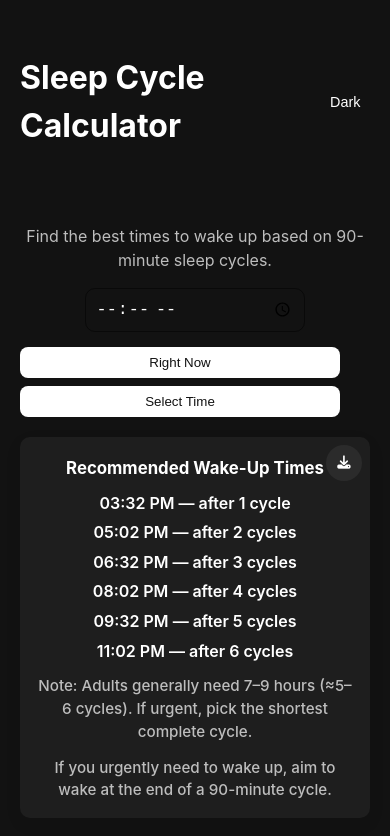
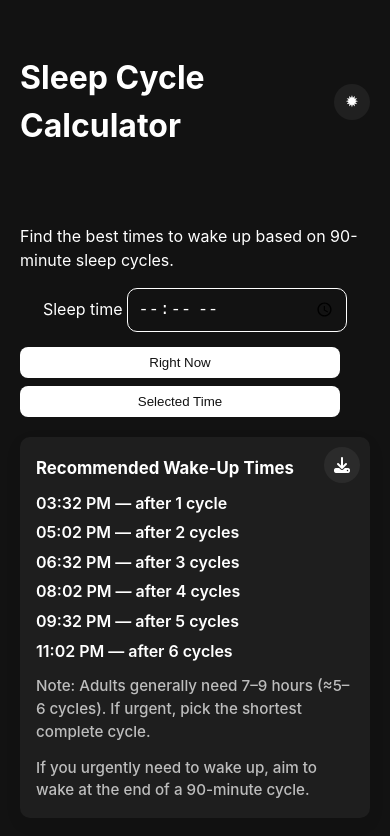
Before and after one commit to iantolentino/Sleep-Cycle-Calculator, a plain HTML site: page index.html in a window 390 px wide. Both pictures are taken after a click on the button "Right Now". Drawn offline with nearby package versions, Linux system fonts and the light colour scheme.

Commit message:
Adjusted buttons, buttons to icon and Mobile Responsiveness

```diff
--- a/index.html
+++ b/index.html
@@ -18,7 +18,10 @@
     <div class="container header-container">
       <h1>Sleep Cycle Calculator</h1>
       <div class="header-actions">
-        <button id="theme-toggle" class="btn small">Dark</button>
+        <!-- Theme toggle icon -->
+        <button id="theme-toggle" class="icon-button" title="Toggle theme">
+          <span id="theme-icon">✹</span>
+        </button>
       </div>
     </div>
   </header>
@@ -32,21 +35,16 @@
         <input type="time" id="sleepInput" class="time-input-field" aria-label="Sleep start time">
         <div class="button-group">
           <button id="rightNowBtn" class="btn primary">Right Now</button>
-          <button id="selectTimeBtn" class="btn primary">Select Time</button>
+          <button id="selectTimeBtn" class="btn primary">Selected Time</button>
         </div>
       </div>
 
-      <!-- Result container: icon is inside here and positioned top-right -->
+      <!-- Result container -->
       <div id="result" class="result" aria-live="polite" style="display:none;">
         <button id="downloadBtn" class="icon-button" title="Download result as image" aria-label="Download result">
           <i class="fa-solid fa-download"></i>
         </button>
-
-        <!-- result content goes here -->
         <div id="resultContent" class="result-content"></div>
-      </div>
-
-      <div class="notes">
       </div>
     </div>
   </main>
--- a/script.js
+++ b/script.js
@@ -31,12 +31,10 @@ document.addEventListener("DOMContentLoaded", () => {
       return;
     }
 
-    // temporarily hide the download button so it isn't part of the image
     const btn = document.getElementById('downloadBtn');
     const prevDisplay = btn.style.display;
     btn.style.display = 'none';
 
-    // Ensure the element is visible for capture
     resultEl.style.display = 'block';
 
     try {
@@ -53,21 +51,16 @@ document.addEventListener("DOMContentLoaded", () => {
       console.error('Error capturing result:', e);
       alert('Unable to create image. See console for details.');
     } finally {
-      // restore button visibility
       btn.style.display = prevDisplay || '';
     }
   });
 });
 
-/**
- * Calculate recommended wake times (90-minute cycles) from sleepTime (Date).
- * Renders results inside #resultContent and shows #result.
- */
 function calculateCycles(sleepTime) {
   const resultDiv = document.getElementById('result');
   const resultContent = document.getElementById('resultContent');
-  const cycleLength = 90; // minutes
-  const maxCycles = 6; // show up to 6 cycles (≈9 hours)
+  const cycleLength = 90;
+  const maxCycles = 6;
 
   const lines = [];
   for (let i = 1; i <= maxCycles; i++) {
@@ -80,23 +73,27 @@ function calculateCycles(sleepTime) {
     <h3>Recommended Wake-Up Times</h3>
     ${lines.join("\n")}
     <div class="result-note">Note: Adults generally need 7–9 hours (≈5–6 cycles). If urgent, pick the shortest complete cycle.</div>
-     <div class="result-note">If you urgently need to wake up, aim to wake at the end of a 90-minute cycle.</div>
+    <div class="result-note">If you urgently need to wake up, aim to wake at the end of a 90-minute cycle.</div>
   `;
   resultContent.innerHTML = html;
   resultDiv.style.display = 'block';
 }
 
-/** simple theme toggle between .dark and .light */
 function toggleTheme() {
   const body = document.body;
-  const btn = document.getElementById('theme-toggle');
+  const icon = document.getElementById('theme-icon');
+
   if (body.classList.contains('dark')) {
     body.classList.remove('dark');
     body.classList.add('light');
-    btn.innerText = 'Light';
+    icon.textContent = '⏾';
   } else {
     body.classList.remove('light');
     body.classList.add('dark');
-    btn.innerText = 'Dark';
+    icon.textContent = '✹';
   }
+
+  // Rotation effect
+  icon.classList.add('rotate');
+  setTimeout(() => icon.classList.remove('rotate'), 500);
 }
--- a/styles.css
+++ b/styles.css
@@ -1,7 +1,7 @@
 /* Reset */
 * { box-sizing: border-box; margin: 0; padding: 0; }
 
-/* Theme variables (dark default) */
+/* Theme variables */
 body.dark {
   --bg: #121212;
   --text: #ffffff;
@@ -10,6 +10,7 @@ body.dark {
   --result-bg: #1e1e1e;
   --icon-bg: rgba(255,255,255,0.06);
   --icon-hover: rgba(255,255,255,0.12);
+  --border-color: #ffffff;
 }
 
 body.light {
@@ -20,6 +21,7 @@ body.light {
   --result-bg: #f6f8fa;
   --icon-bg: rgba(0,0,0,0.06);
   --icon-hover: rgba(0,0,0,0.12);
+  --border-color: #000000;
 }
 
 /* Base */
@@ -46,64 +48,8 @@ header .header-container {
 }
 .header-actions { display: flex; gap: 0.5rem; }
 
-.btn {
-  border: none;
-  border-radius: 8px;
-  padding: 0.5rem 0.85rem;
-  cursor: pointer;
-  background: transparent;
-  color: var(--text);
-  transition: background 0.15s ease, transform 0.08s ease;
-}
-.btn.small { padding: 0.35rem 0.6rem; font-size: 0.9rem; }
-
-/* Primary button */
-.btn.primary {
-  background: var(--text);
-  color: var(--bg);
-}
-.btn.primary:hover { opacity: 0.95; transform: translateY(-1px); }
-
-/* Centered input box */
-.center-box { text-align: center; }
-.desc { margin-bottom: 1rem; color: var(--muted); }
-
-.input-box { margin: 1rem 0 1.25rem; }
-.time-input-field {
-  width: 70%;
-  max-width: 280px;
-  padding: 0.6rem;
-  font-size: 1.05rem;
-  border-radius: 10px;
-  border: 1px solid rgba(0, 0, 0, 0.486);
-  background: transparent;
-  color: var(--text);
-}
-
-/* Button group below input */
-.button-group { margin-top: 0.9rem; display:flex; justify-content:center; gap:0.8rem; flex-wrap:wrap; }
-
-/* Result container */
-.result {
-  position: relative;        /* so the icon can be positioned inside */
-  margin-top: 1.25rem;
-  padding: 1.6rem 1rem 1rem 1rem; /* extra top padding to avoid overlap with icon */
-  border-radius: 10px;
-  background: var(--result-bg);
-  color: var(--text);
-  box-shadow: 0 6px 18px rgba(0,0,0,0.06);
-}
-
-/* Make sure the result content lines are clear */
-.result-content h3 { margin-bottom: 0.6rem; font-size:1.05rem; }
-.result-line { margin: 0.35rem 0; font-weight:600; }
-.result-note { margin-top: 0.8rem; color: var(--muted); font-weight:500; font-size:0.95rem; }
-
-/* Download Icon Button inside the result box (top-right corner) */
+/* Theme toggle button styled like icon button */
 .icon-button {
-  position: absolute;
-  top: 10px;
-  right: 10px;
   width: 40px;
   height: 40px;
   border-radius: 50%;
@@ -114,25 +60,81 @@ header .header-container {
   color: var(--text);
   border: none;
   cursor: pointer;
+  font-size: 1.2rem;
   transition: background 0.12s ease, transform 0.08s ease;
-  z-index: 10;
 }
 .icon-button:hover { background: var(--icon-hover); transform: scale(1.06); }
 
-/* Accessibility helper (visually hidden label) */
-.visually-hidden {
-  position: absolute !important;
-  height: 1px; width: 1px;
-  overflow: hidden;
-  clip: rect(1px, 1px, 1px, 1px);
-  white-space: nowrap;
+/* Rotate animation */
+.rotate { animation: spin 0.5s linear; }
+@keyframes spin {
+  from { transform: rotate(0deg); }
+  to { transform: rotate(360deg); }
 }
 
-/* Responsive tweaks */
+/* Input */
+.input-box { margin: 1rem 0 1.25rem; text-align:center; }
+.time-input-field {
+  width: 70%;
+  max-width: 280px;
+  padding: 0.6rem;
+  font-size: 1.05rem;
+  border-radius: 10px;
+  border: 1px solid var(--border-color);
+  background: transparent;
+  color: var(--text);
+}
+
+/* Buttons */
+.btn {
+  border: none;
+  border-radius: 8px;
+  padding: 0.5rem 0.85rem;
+  cursor: pointer;
+  background: transparent;
+  color: var(--text);
+  transition: background 0.15s ease, transform 0.08s ease;
+}
+
+.btn.primary {
+  background: var(--text);
+  color: var(--bg);
+}
+.btn.primary:hover { opacity: 0.95; transform: translateY(-1px); }
+
+.button-group {
+  margin-top: 0.9rem;
+  display:flex;
+  justify-content:center;
+  gap:0.8rem;
+  flex-wrap:wrap;
+}
+
+/* Result */
+.result {
+  position: relative;
+  margin-top: 1.25rem;
+  padding: 1.6rem 1rem 1rem 1rem;
+  border-radius: 10px;
+  background: var(--result-bg);
+  color: var(--text);
+  box-shadow: 0 6px 18px rgba(0,0,0,0.06);
+}
+.result-content h3 { margin-bottom: 0.6rem; font-size:1.05rem; }
+.result-line { margin: 0.35rem 0; font-weight:600; }
+.result-note { margin-top: 0.8rem; color: var(--muted); font-weight:500; font-size:0.95rem; }
+
+.result .icon-button {
+  position: absolute;
+  top: 10px;
+  right: 10px;
+}
+
+/* Responsive */
 @media (max-width: 560px) {
   .time-input-field { width: 86%; max-width: 220px; }
-  .icon-button { right: 8px; top: 8px; width: 36px; height: 36px; }
+  .button-group { flex-direction: column; gap: 0.5rem; }
+  .btn.primary { width: 100%; max-width: 320px; }
+  .icon-button { width: 36px; height: 36px; font-size: 1rem; }
   .result { padding-top: 1.2rem; }
-  .button-group { gap: 0.5rem; flex-direction: column; }
-  .btn.primary { width: 100%; max-width: 320px; }
 }
```
